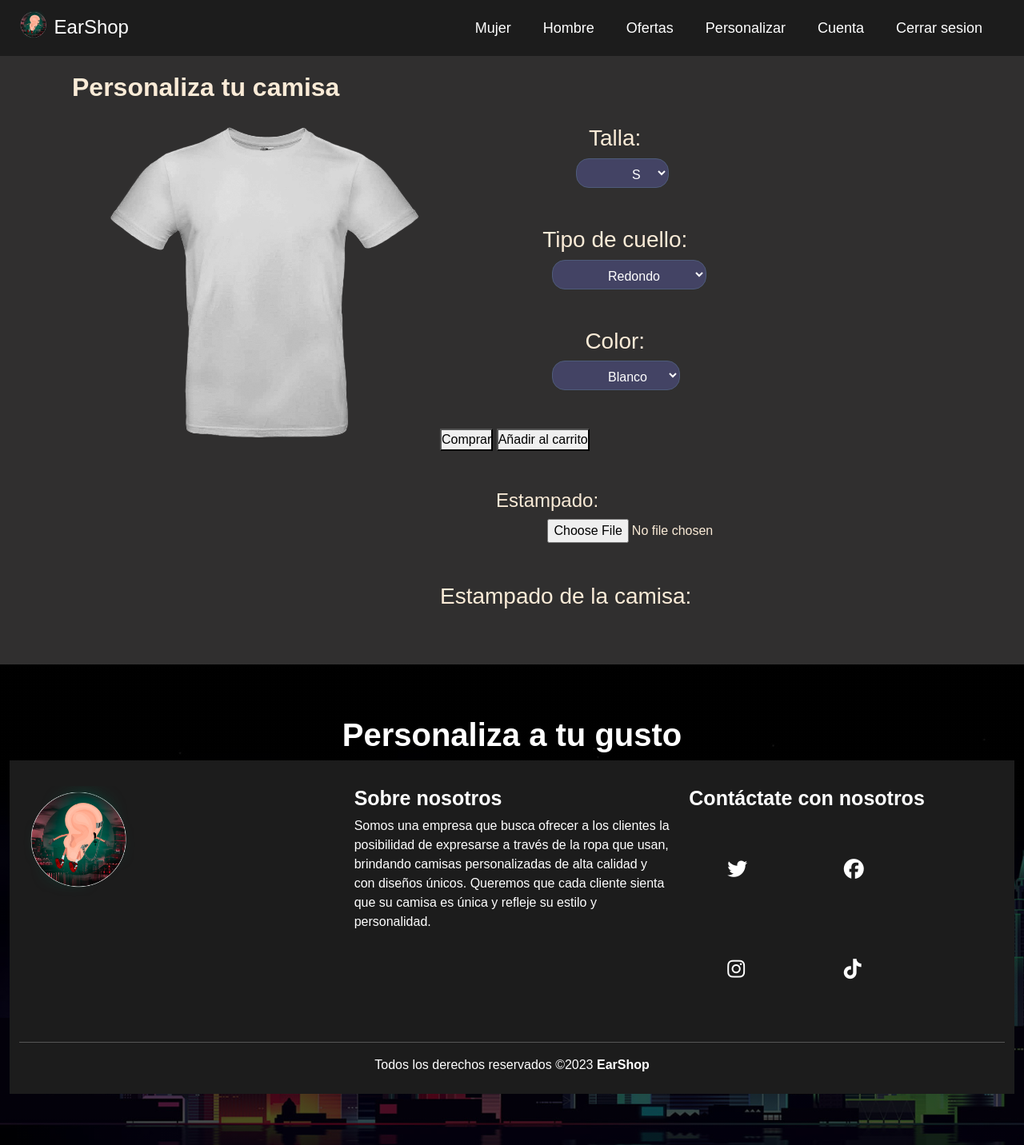
After one commit to Jesr06/Proyecto_Web, a PHP site: page /personalizacion.php in a window 1280 px wide. The commit adds this page. Shown: the whole page at 80% size. Run offline with PHP 8.4, Linux system fonts and the light colour scheme; the visitor is signed in with stand-in values (Sample User, id 1); some libraries are stand-ins or nearby versions.

Commit message:
actualizacion

```diff
--- a/index.html
+++ b/index.html
@@ -30,7 +30,7 @@
               <a href="#">Ofertas</a>
             </li>
             <li>
-              <a href="#">Contactos</a>
+              <a href="personalizacion.php">Personalizar</a>
             </li>
             <li>
               <a href="usuario.php">Cuenta</a>
--- a/js/camisa.js
+++ b/js/camisa.js
@@ -1,14 +1,23 @@
- function changeShirtColor() {
-    var colorSelector = document.getElementById("colorSelector");
-    var selectedColor = colorSelector.value;
-    var shirtImages = document.getElementsByClassName("shirt-img");
+window.addEventListener("DOMContentLoaded", function () {
+  // Muestra la imagen de camisa por defecto al cargar la página
+  var camisaPorDefecto = document.getElementById("camisa_por_defecto");
+  camisaPorDefecto.style.display = "block";
+});
 
-    // Ocultar todas las imágenes de camisa
-    for (var i = 0; i < shirtImages.length; i++) {
-      shirtImages[i].classList.remove("show");
-    }
+function changeShirtColor() {
+  var colorSeleccionado = document.getElementById("colorSelector").value;
 
-    // Mostrar la imagen de camisa correspondiente al color seleccionado
-    var selectedShirtImage = document.getElementById("shirtImage-" + selectedColor);
-    selectedShirtImage.classList.add("show");
+  // Oculta todas las imágenes de camisas
+  var imagenesCamisa = document.getElementsByClassName("shirt-img");
+  for (var i = 0; i < imagenesCamisa.length; i++) {
+    imagenesCamisa[i].style.display = "none";
   }
+
+  // Oculta la imagen de camisa por defecto
+  var camisaPorDefecto = document.getElementById("camisa_por_defecto");
+  camisaPorDefecto.style.display = "none";
+
+  // Muestra solo la imagen seleccionada
+  var imagenSeleccionada = document.getElementById("shirtImage-" + colorSeleccionado);
+  imagenSeleccionada.style.display = "block";
+}
--- a/js/guardar.js
+++ b/js/guardar.js
@@ -3,7 +3,7 @@
   var shirtImage = document.getElementById("shirtImage");
 
   var color = colorSelector.value;
-    var imageUrl = "img/camisetaBlanca.png" + color + ".jpg";
+  var imageUrl = "img/camiseta_Blanca.png" + color + ".jpg";
 
   shirtImage.src = imageUrl;
 }
--- /dev/null
+++ b/personalizacion.php
@@ -0,0 +1,177 @@
+<?php
+
+session_start();
+
+if (!isset($_SESSION['usuario'])) {
+    echo '
+          <script>
+                alert("Por favor, inicia sesion para continuar");
+              window.location = "login.php";
+            </script>
+        ';
+    session_destroy();
+    die();
+}
+
+
+?>
+
+
+<!DOCTYPE html>
+<html lang="en">
+
+<head>
+    <meta charset="utf-8">
+    <meta name="viewport" content="width=device-width, initial-scale=1">
+    <title>EarShop</title>
+    <link href="https://cdn.jsdelivr.net/npm/bootstrap@5.3.0-alpha3/dist/css/bootstrap.min.css" rel="stylesheet"
+        integrity="sha384-KK94CHFLLe+nY2dmCWGMq91rCGa5gtU4mk92HdvYe+M/SXH301p5ILy+dN9+nJOZ" crossorigin="anonymous">
+    <link rel="stylesheet" href="css/style.css">
+    <link rel="stylesheet" type="text/css" href="css/camisa.css">
+    <script src="js/guardar.js"></script>
+</head>
+
+<body>
+    <!--nav-->
+    <nav class="navbar navbar-expand-lg">
+        <div class="container-fluid">
+            <a class="navbar-brand" href="bienvenida.php">
+                <img src="img/logo.png" alt="Logo">
+                <h4 class="d-inline-block align-text-top">EarShop</h4>
+            </a>
+            <button class="navbar-toggler toggler-color" type="button" data-bs-toggle="collapse"
+                data-bs-target="#navbarNav" aria-controls="navbarNav" aria-expanded="false"
+                aria-label="Toggle navigation">
+                <span class="navbar-toggler-icon"></span>
+            </button>
+            <div class="collapse navbar-collapse" id="navbarNav">
+                <ul class="navbar-nav ms-auto">
+                    <li>
+                        <a href="#">Mujer</a>
+                    </li>
+                    <li>
+                        <a href="#">Hombre</a>
+                    </li>
+                    <li>
+                        <a href="#">Ofertas</a>
+                    </li>
+                    <li>
+                        <a href="personalizacion.php">Personalizar</a>
+                    </li>
+                    <li>
+                        <a href="usuario.php">Cuenta</a>
+                    </li>
+                    <li>
+                        <a href="php/cerrar_sesion.php">Cerrar sesion</a>
+                    </li>
+                </ul>
+            </div>
+        </div>
+    </nav>
+    <!--header-->
+
+    <h2><strong>Personaliza tu camisa</strong></h2>
+
+    <body>
+        <div class="container">
+            <div class="shirt-images">
+                <img id="camisa_por_defecto" class="shirt-img" src="img/camiseta_Blanca.png" alt="Camisa por defecto">
+                <img id="shirtImage-white" class="shirt-img" src="img/camiseta_Blanca.png">
+                <img id="shirtImage-black" class="shirt-img" src="img/camiseta_Negra.png">
+                <img id="shirtImage-blue" class="shirt-img" src="img/camiseta_Azul.png">
+                <img id="shirtImage-yellow" class="shirt-img" src="img/camiseta_Amarilla.png">
+                <img id="shirtImage-gray" class="shirt-img" src="img/camiseta_Gris.png">
+                <img id="shirtImage-red" class="shirt-img" src="img/camiseta_Rojo.png">
+
+                <script src="js/camisa.js"></script>
+            </div>
+
+            <div class="color-options">
+                <h3>Talla:</h3>
+                <select id="size-select" onchange="changeSize()">
+                    <option value="S">S</option>
+                    <option value="M">M</option>
+                    <option value="L">L</option>
+                </select>
+                <br>
+                <br>
+                <h3>Tipo de cuello:</h3>
+                <select id="collar-select" onchange="changeCollar()">
+                    <option value="Round">Redondo</option>
+                    <option value="V-neck">V</option>
+                    <option value="Button-down">Con botones</option>
+                </select>
+                <br>
+                <br>
+                <h3>Color:</h3>
+                <select id="colorSelector" onchange="changeShirtColor()" class="align-right">
+                    <option value="white">Blanco</option>
+                    <option value="black">Negro</option>
+                    <option value="blue">Azul</option>
+                    <option value="yellow">Amarillo</option>
+                    <option value="gray">Gris</option>
+                    <option value="red">Rojo</option>
+                </select>
+                <br>
+                <br>
+                <div class="buttons-buy">
+                    <button onclick="buy()">Comprar</button>
+                    <button onclick="addToCart()">Añadir al carrito</button>
+                </div>
+                <br>
+                <br>
+                <div class="option">
+                    <h4>Estampado:</h4>
+                    <label for="imageUploader"></label>
+                    <input type="file" id="imageUploader" accept="image/*" onchange="showPreview()">
+                </div>
+                <div class="preview">
+                    <h3>Estampado de la camisa:</h3>
+                    <img id="previewImage" src="" alt="">
+                </div>
+            </div>
+            <br>
+            <br>
+        </div>
+    </body>
+    <header class="container-fluid">
+        <h1>Personaliza a tu gusto</h1>
+
+
+        <!--footer-->
+        <footer class="container-fluid">
+            <div class="row">
+                <div class="col-xs-12 col-md-4 col-lg-4">
+                    <img src="img/logo.png" alt="Logo">
+                </div>
+                <div class="col-xs-12 col-md-4 col-lg-4">
+                    <h4>Sobre nosotros</h4>
+                    <p>Somos una empresa que busca ofrecer a los clientes
+                        la posibilidad de expresarse a través de la ropa que
+                        usan, brindando camisas personalizadas de alta calidad
+                        y con diseños únicos. Queremos que cada cliente sienta
+                        que su camisa es única y refleje su estilo y personalidad.</p>
+                </div>
+                <div class="col-xs-12 col-md-4 col-lg-4">
+                    <h4>Contáctate con nosotros</h4>
+                    <ul class="col-xs-12 col-md-12 col-lg-12 list-unstyled">
+                        <li>
+                            <a href="#" class="text-reset"><i class="fab fa-twitter"></i></a>
+                            <a href="#" class="text-reset"><i class="fab fa-facebook"></i></a>
+                            <a href="#" class="text-reset"><i class="fab fa-instagram"></i></a>
+                            <a href="#" class="text-reset"><i class="fa-brands fa-tiktok"></i></a>
+                        </li>
+                    </ul>
+                </div>
+            </div>
+            <hr>
+            <p>Todos los derechos reservados ©2023 <b>EarShop</b></p>
+        </footer>
+
+        <script src="https://kit.fontawesome.com/9e198b2f7c.js" crossorigin="anonymous"></script>
+        <script src="https://cdn.jsdelivr.net/npm/bootstrap@5.3.0-alpha3/dist/js/bootstrap.bundle.min.js"
+            integrity="sha384-ENjdO4Dr2bkBIFxQpeoTz1HIcje39Wm4jDKdf19U8gI4ddQ3GYNS7NTKfAdVQSZe"
+            crossorigin="anonymous"></script>
+</body>
+
+</html>
--- a/php/login_usuario_be.php
+++ b/php/login_usuario_be.php
@@ -6,7 +6,7 @@
 
     $correo = $_POST['correo'];
     $contrasena = $_POST['contrasena'];
-    $contrasena = hash('sha512', $contrasena);
+    //$contrasena = hash('sha512', $contrasena);
 
     $validar_login = mysqli_query($conexion, "SELECT * FROM usuarios WHERE correo ='$correo'
     and contrasena = '$contrasena'");
--- a/php/registro_usuario_be.php
+++ b/php/registro_usuario_be.php
@@ -8,7 +8,7 @@
     $contrasena = $_POST['contrasena'];
 
     //Encriptamiento
-    $contrasena = hash('sha512', $contrasena);
+    //$contrasena = hash('sha512', $contrasena);
 
     $query = "INSERT INTO usuarios(nombre_completo, correo, usuario, contrasena)
               VALUES('$nombre_completo','$correo','$usuario','$contrasena')";
```
Also changed, not shown: bienvenida.php (+6 -6 lines), login.php (+34 -1 lines), personalizacion.html (deleted, +0 -154 lines), usuario.php (+25 -3 lines), img/camiseta_Amarilla.png (renamed from img/camisetaAmarilla.png), img/camiseta_Azul.png (renamed from img/camisetaAzul.png), img/camiseta_Blanca.png (renamed from img/camisetaBlanca.png), img/camiseta_Gris.png (renamed from img/camisetaGris.png), img/camiseta_Negra.png (renamed from img/camisetaNegra.png), img/camiseta_Rojo.png (renamed from img/camisetaRojo.png). Lines whose indentation alone changed are shown as unchanged.
